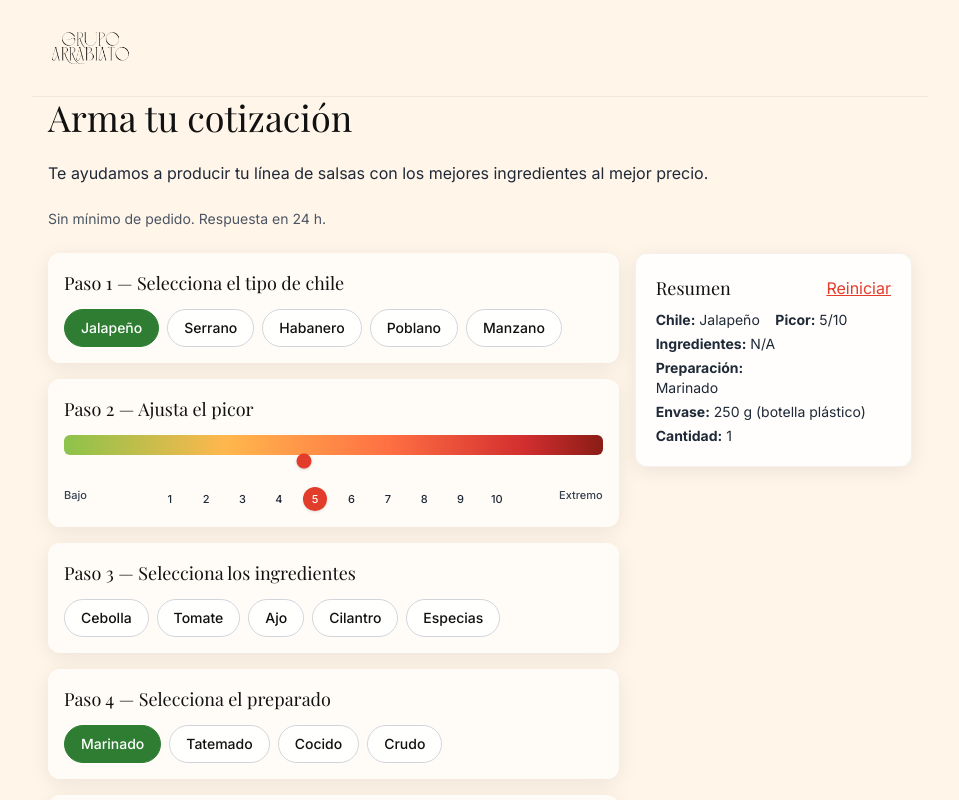
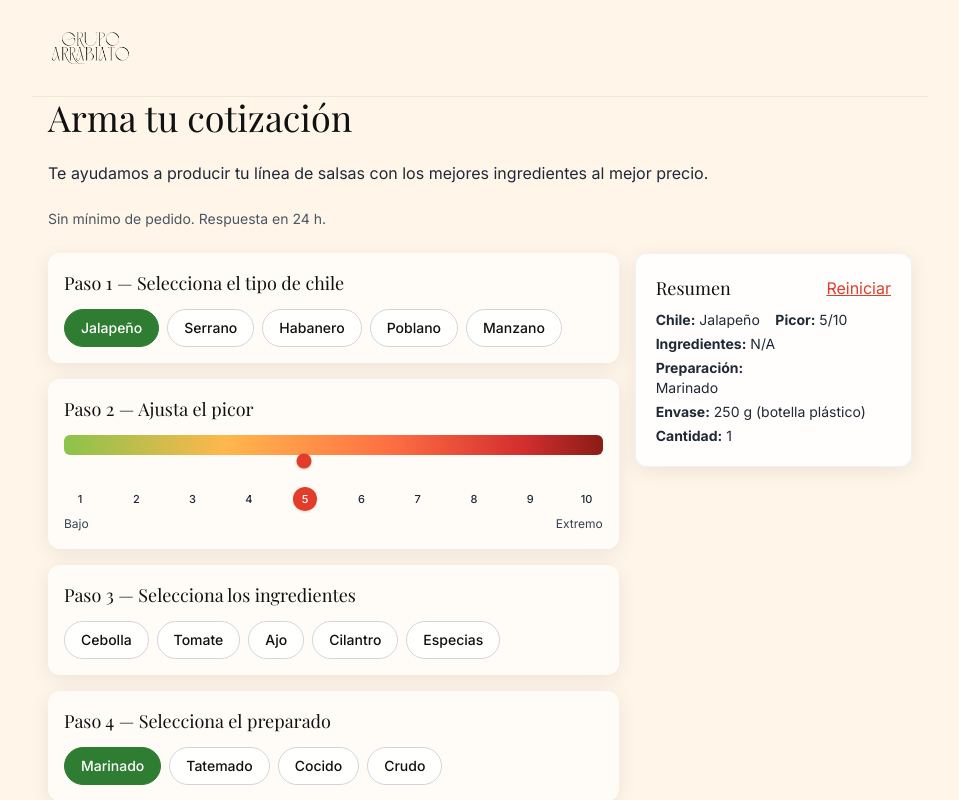
Before and after one commit to jerrojo/SALSAS, a Next.js app: page / in a window 1280 px wide. Shown: the top 800 px of the page, without its empty margins (160-1119 px from the left). Built offline with nearby package versions, Linux system fonts and the light colour scheme; a web font is replaced by a local one.

Commit message:
fix(ui): align numeric marks under slider; keep Bajo/Extremo labels below

```diff
--- a/components/Slider.tsx
+++ b/components/Slider.tsx
@@ -38,9 +38,8 @@ export default function Slider({
         onChange={(e) => onChange(Number(e.target.value))}
         className="-mt-5 w-full appearance-none bg-transparent accent-red [&::-webkit-slider-runnable-track]:h-5 [&::-webkit-slider-thumb]:h-6 [&::-webkit-slider-thumb]:w-6 [&::-webkit-slider-thumb]:rounded-full [&::-webkit-slider-thumb]:bg-white [&::-webkit-slider-thumb]:shadow [&::-webkit-slider-thumb]:border [&::-webkit-slider-thumb]:border-red"
       />
-      <div className="mt-2 grid grid-cols-12 text-[11px] font-medium text-gray-700 select-none">
-        <div className="col-span-2 text-left">{labels?.[1] ?? ""}</div>
-        <div className="col-span-8 flex justify-between px-1">
+      <div className="mt-2 select-none">
+        <div className="flex justify-between text-[11px] font-medium text-gray-700 px-1">
           {Array.from({ length: 10 }, (_, i) => {
             const n = i + 1;
             const active = n === value;
@@ -63,7 +62,10 @@ export default function Slider({
             );
           })}
         </div>
-        <div className="col-span-2 text-right">{labels?.[10] ?? ""}</div>
+        <div className="mt-1 flex justify-between text-[12px] text-gray-700">
+          <span>{labels?.[1] ?? ""}</span>
+          <span>{labels?.[10] ?? ""}</span>
+        </div>
       </div>
     </div>
   );
```
